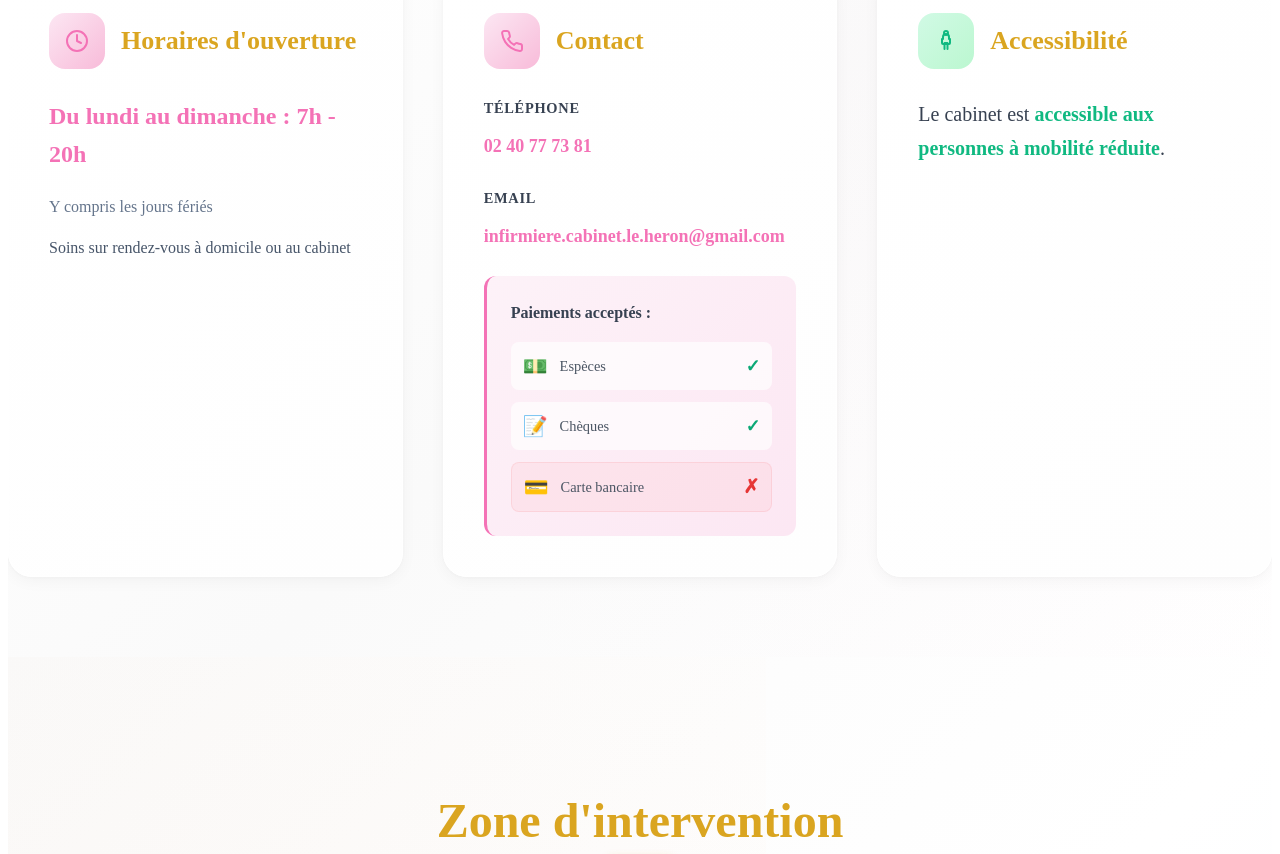
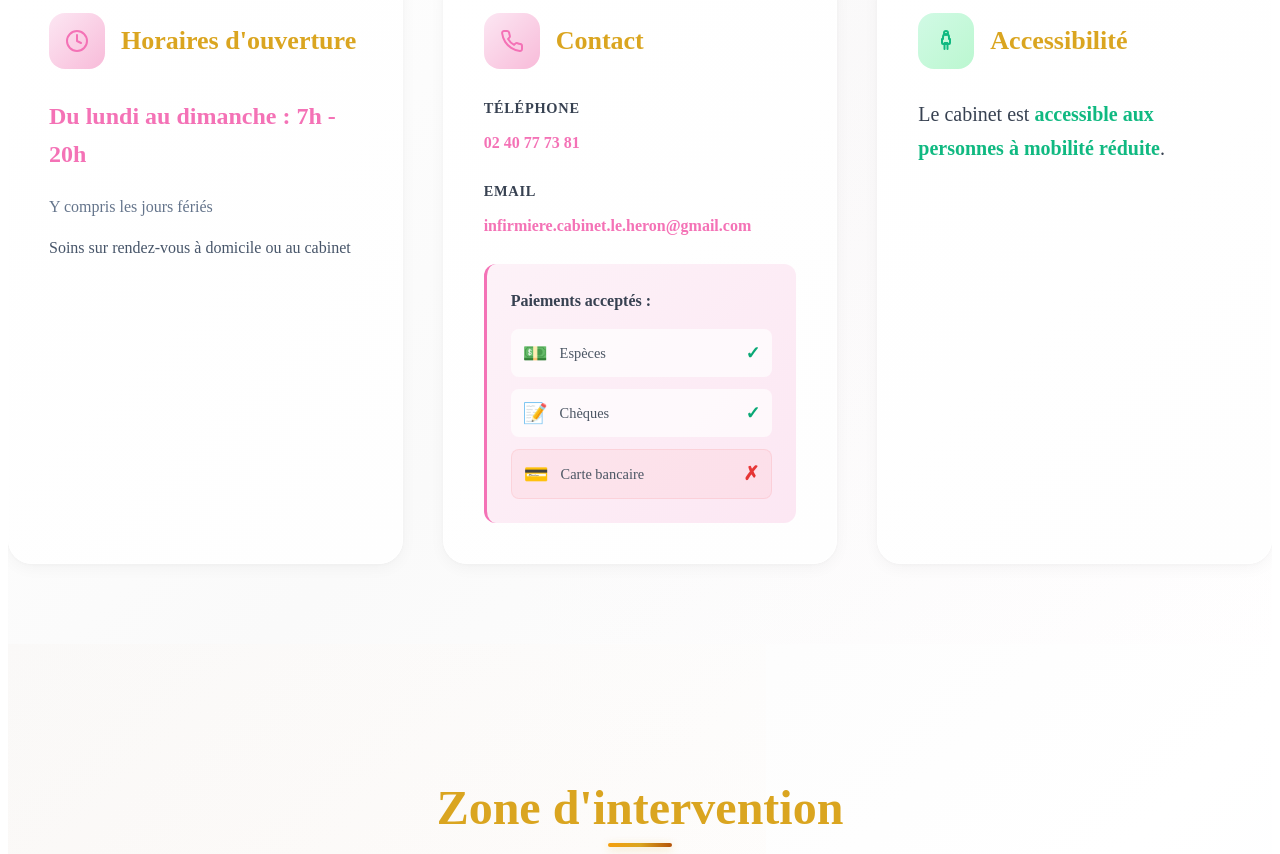
Before and after one commit to krismos64/cabinet-infirmier, a React (Vite) app: page / in a window 1280 px wide. Shown: the part 1520-2374 px from the top of the page. Built offline with nearby package versions, Linux system fonts and the light colour scheme; the HTML template or start-up script is replaced by a standard one.

Commit message:
uodate css

```diff
--- a/src/components/InfoSections.module.css
+++ b/src/components/InfoSections.module.css
@@ -188,10 +188,12 @@
   color: #f472b6;
   text-decoration: none;
   font-weight: 600;
-  font-size: 1rem;
+  font-size: 0.875rem;
   transition: all 0.2s ease;
   padding: 0.25rem 0;
   border-bottom: 2px solid transparent;
+  word-break: break-all;
+  line-height: 1.4;
 }
 
 .contactLink:hover {
@@ -337,7 +339,7 @@
   }
 
   .contactLink {
-    font-size: 1.05rem;
+    font-size: 0.9rem;
   }
 
   .paymentNote {
@@ -410,7 +412,7 @@
   }
 
   .contactLink {
-    font-size: 1.1rem;
+    font-size: 0.95rem;
   }
 
   .paymentNote {
@@ -454,7 +456,7 @@
   }
 
   .contactLink {
-    font-size: 1.125rem;
+    font-size: 1rem;
   }
 
   .accessibilityText {
```
